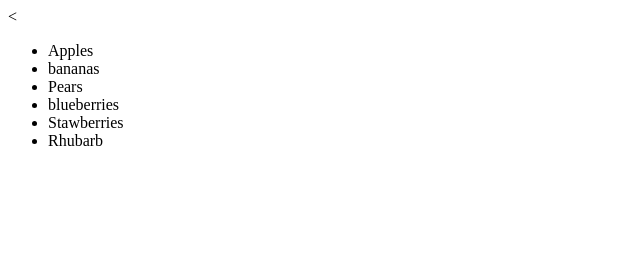
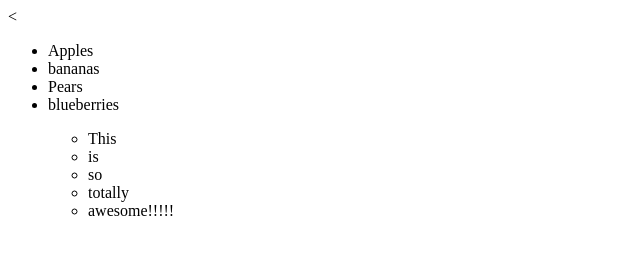
Before and after one commit to despower/newGitTest, a plain HTML site: page index.html in a window 1280 px wide. Shown: the whole page, without its empty margins (0-640 px from the left). Drawn offline with Linux system fonts and the light colour scheme.

Commit message:
Add module 2 list

```diff
--- a/index.html
+++ b/index.html
@@ -7,8 +7,18 @@
 				<li>bananas</li>
 				<li>Pears</li>
 				<li>blueberries</li>
-				<li>Stawberries</li>
-				<li>Rhubarb</li>
+
+			</ul>
+		</div>
+		<div class="module 2">
+			<ul>
+				<ul>
+					<li>This</li>
+					<li>is</li>
+					<li>so</li>
+					<li>totally</li>
+					<li>awesome!!!!!</li>
+				</ul>
 			</ul>
 		</div>
 	</body>
```
